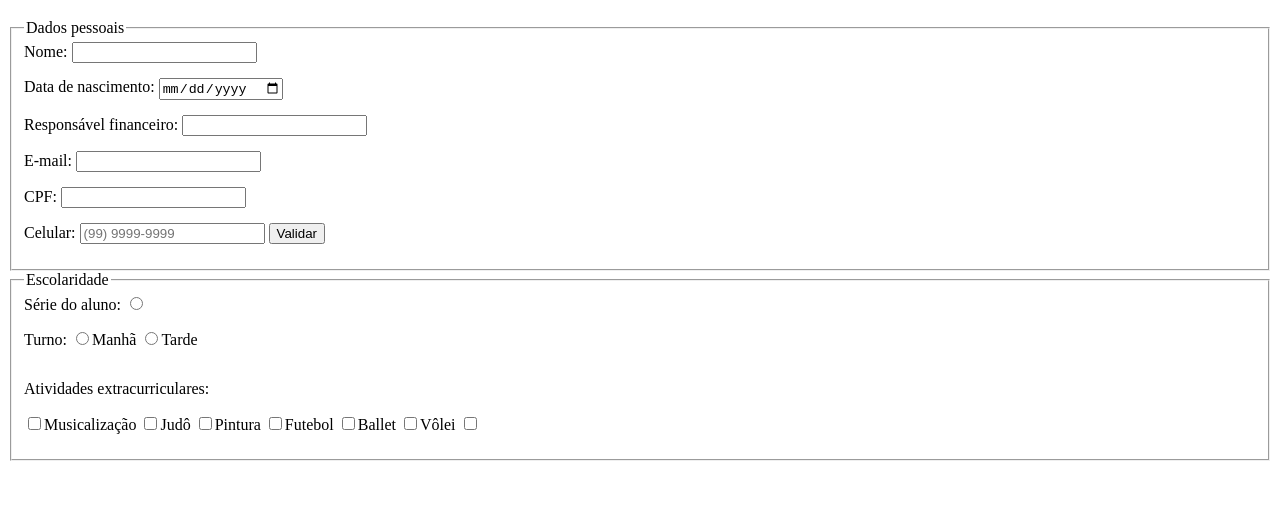
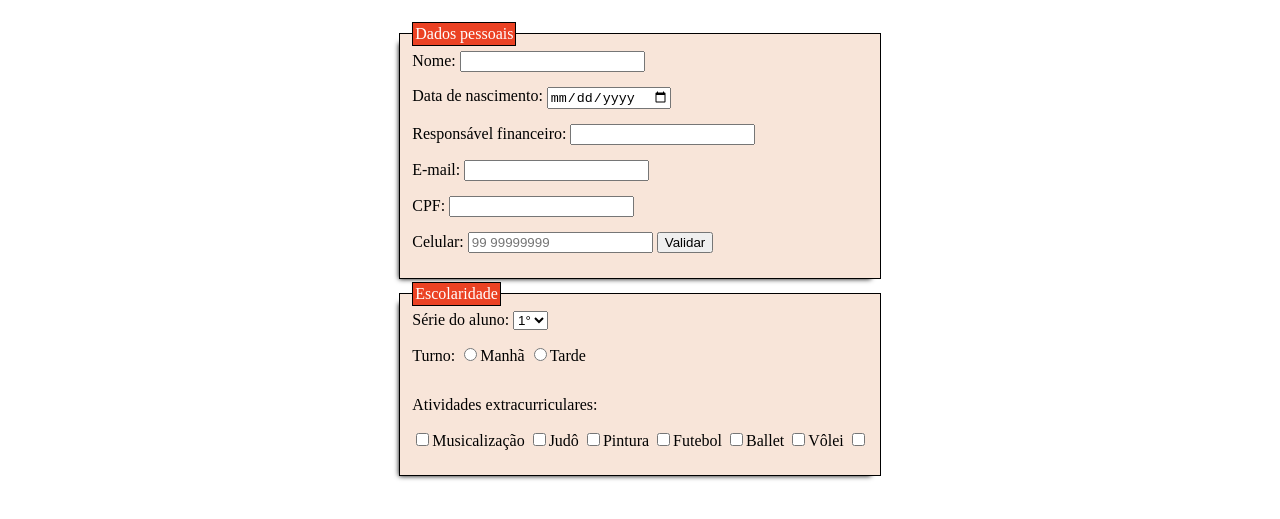
Before and after one commit to lc-santos/Aulas---PWI, a plain HTML site: page Formulario-escola/formulario.html in a window 1280 px wide. Shown: the part 61-580 px from the top of the page. Drawn offline with Linux system fonts and the light colour scheme.

Commit message:
Add files via upload

```diff
--- a/Formulario-escola/formulario.html
+++ b/Formulario-escola/formulario.html
@@ -6,6 +6,28 @@
     <title>Document</title>
     <style>
 
+
+        fieldset {
+            box-shadow: -5px 5px 5px -5px black;
+            background-color: rgb(248, 229, 217);
+            border: 1px solid black;
+            margin-top: 3px;
+        }
+
+        legend{
+            color: white;
+            border: 1px solid black;
+            padding: 2px;
+            background-color: rgb(235, 66, 36);
+
+        }
+
+        main {
+            margin: 0 auto;
+            display: flex;
+            justify-content: center;
+        }
+
         div {
            padding-bottom: 15px;
         }
@@ -13,6 +35,7 @@
         h1{
             text-align: center;
         }
+
     </style>
 </head>
 <body>
@@ -23,35 +46,35 @@
         <form>
             <fieldset>
                 <legend>Dados pessoais</legend>
-                <div class="nome">
-                    <label>Nome: </label>
-                    <input type="text" maxlength="30">
+                <div>
+                    <label for="nome_aluno">Nome: </label>
+                    <input type="text" name="nome_aluno" id="nome_aluno" maxlength="30">
                   </div>
 
-                <div class="data">
-                  <label>Data de nascimento: </label>
-                  <input type="date">
+                <div>
+                  <label for="data_nasc">Data de nascimento: </label>
+                  <input type="date" name="data_nasc" id="nome_aluno">
                 </div>
 
-                <div class="responsavel">
-                    <label>Responsável financeiro: </label>
-                    <input type="text">
+                <div>
+                    <label for="responsavel">Responsável financeiro: </label>
+                    <input type="text" name="responsavel" id="responsavel">
                 </div>
 
-                <div class="email">
-                    <label>E-mail: </label>
-                    <input type="text">
+                <div>
+                    <label for="email">E-mail: </label>
+                    <input type="text" name="email" id="email">
 
                 </div>
 
-                <div class="cpf">
-                    <label>CPF: </label>
-                    <input type="text" maxlength="11">
+                <div>
+                    <label for="cpf">CPF: </label>
+                    <input type="text" name="cpf" id="cpf" maxlength="11">
                 </div>
 
-                <div class="telefone">
-                    <label>Celular: </label>
-                    <input type="text" placeholder="(99) 9999-9999" maxlength="9">
+                <div>
+                    <label for="telefone">Celular: </label>
+                    <input type="text" placeholder="99 99999999" name="telefone" id="telefone" pattern="[0-9]{3}">
                     <button type="submit">Validar</button>
                 </div>
 
@@ -60,18 +83,25 @@
             <fieldset>
                 <legend>Escolaridade</legend>
 
-                <div class="serie">
-                    <label>Série do aluno: </label>
-                    <input type="radio">
+                <div>
+                    <label for="serie">Série do aluno: </label>
+                    <select name="serie">
+                        <option value="1°">1°</option>
+                        <option value="2°">2°</option>
+                        <option value="3°">3°</option>
+                        <option value="4°">4°</option>
+                        <option value="5°">5°</option>
+                    </select>
                 </div>
 
-                <div class="turno">
-                    <label>Turno: </label>
+                <div>
+                    <label for="turno">Turno: </label>
                     <label for=""><input type="radio" name="iradio" value="1">Manhã</label>
                     <label for=""><input type="radio" name="iradio" value="2">Tarde</label>
                 </div>
 
-                <div class="atividades">
+                <div>
+
                     <p>Atividades extracurriculares:</p>
                     <label for=""><input type="checkbox" name="ichek" value="1">Musicalização</label>
                     <label for=""><input type="checkbox" name="ichek" value="2">Judô</label>
```
